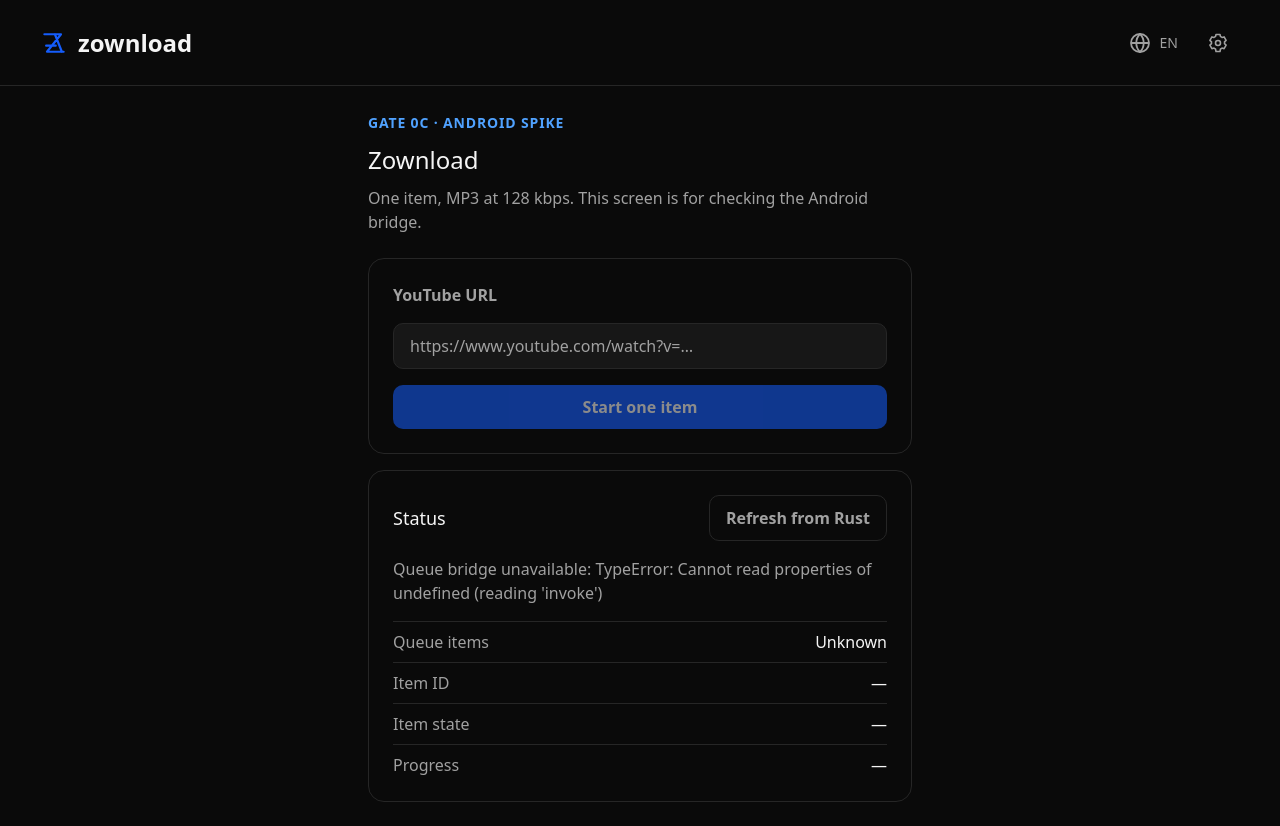
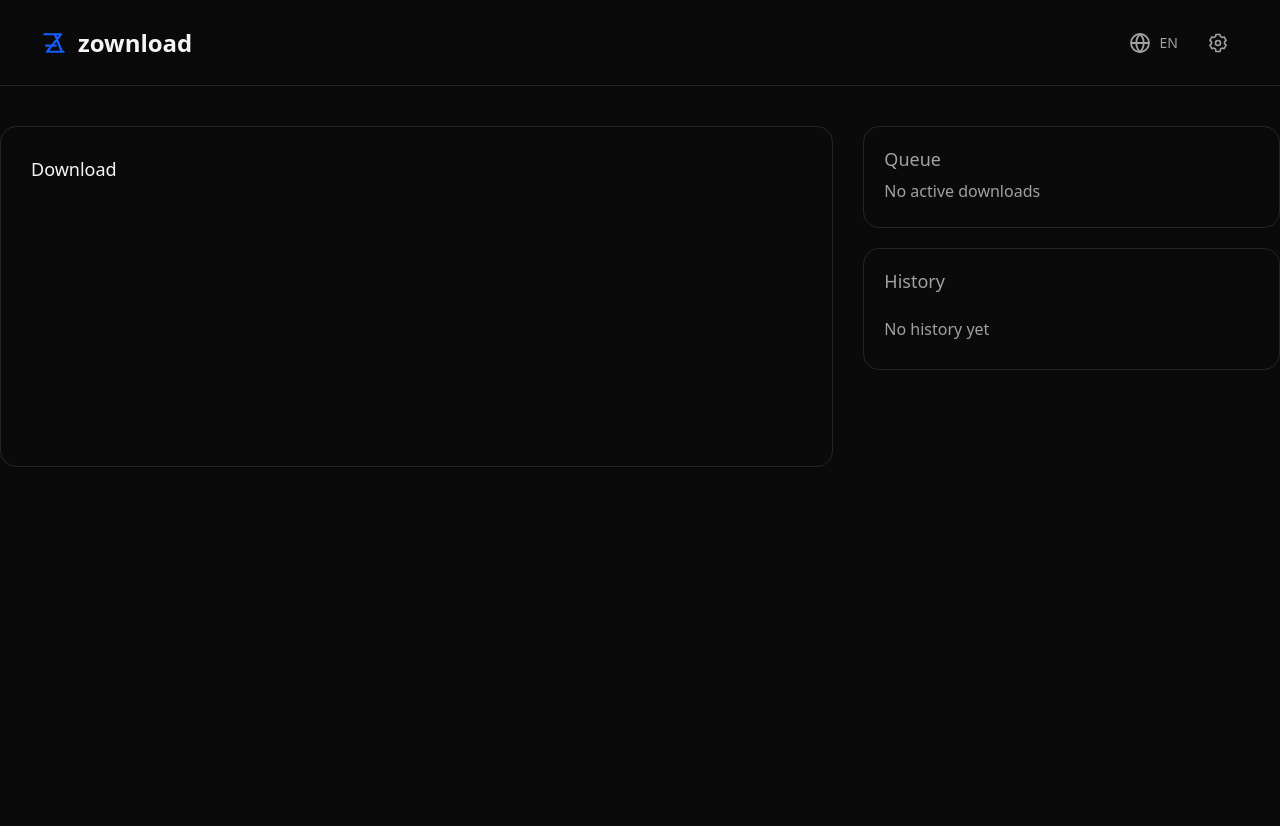
Before and after one commit to zahidzta/zownload_application, a React (Vite) app: page / in a window 1280 px wide. After the commit the page ends 800 px from the top, so only its background shows below. Built offline with nearby package versions, Linux system fonts and the light colour scheme.

Commit message:
Build desktop main shell with right-side Queue and History

```diff
--- a/src/App.tsx
+++ b/src/App.tsx
@@ -1,150 +1,21 @@
 // SPDX-License-Identifier: GPL-3.0-or-later
 // SPDX-FileCopyrightText: 2026 zahidzta
-import { useEffect, useRef, useState, type FormEvent } from 'react'
-import { call, on, type QueueItem } from '../shared/contract'
-import { Header } from './components/Header'
+
+import { AppShell } from './components/AppShell'
+import { Card } from './components/ui/Card'
+import { t } from './i18n'
+import { useShellStore } from './state/shell'
 
 export default function App() {
-  const [url, setUrl] = useState('')
-  const [queue, setQueue] = useState<QueueItem[] | null>(null)
-  const [busy, setBusy] = useState(false)
-  const [message, setMessage] = useState('Loading queue from Rust…')
-  const [lastId, setLastId] = useState<string | null>(null)
-  const mounted = useRef(false)
-  const loadVersion = useRef(0)
-
-  async function refreshQueue() {
-    const version = ++loadVersion.current
-    try {
-      const items = await call('get_queue', {})
-      if (!mounted.current || version !== loadVersion.current) return
-      setQueue(items)
-      setMessage((current) =>
-        current === 'Loading queue from Rust…'
-          ? items.length === 0 ? 'Queue ready.' : 'Queue restored from Rust.'
-          : current,
-      )
-    } catch (error) {
-      if (!mounted.current || version !== loadVersion.current) return
-      setQueue(null)
-      setMessage(`Queue bridge unavailable: ${String(error)}`)
-    }
-  }
-
-  useEffect(() => {
-    mounted.current = true
-    let disposed = false
-    const unsubscribe: Array<() => void> = []
-    async function connect() {
-      try {
-        const offUpdated = await on('queue:item-updated', () => { void refreshQueue() })
-        if (disposed) { offUpdated(); return }
-        unsubscribe.push(offUpdated)
-        const offRemoved = await on('queue:item-removed', () => { void refreshQueue() })
-        if (disposed) { offRemoved(); return }
-        unsubscribe.push(offRemoved)
-      } catch (error) {
-        if (!disposed) setMessage(`Queue subscription unavailable: ${String(error)}`)
-      } finally {
-        if (!disposed) await refreshQueue()
-      }
-    }
-    void connect()
-    return () => {
-      disposed = true
-      mounted.current = false
-      loadVersion.current += 1
-      unsubscribe.forEach((off) => off())
-    }
-  }, [])
-
-  async function startOne(event: FormEvent<HTMLFormElement>) {
-    event.preventDefault()
-    if (busy || queue?.length !== 0) return
-
-    setBusy(true)
-    try {
-      const id = await call('enqueue_download', {
-        request: {
-          url: url.trim(),
-          format: 'mp3',
-          quality: { type: 'audio', bitrate: 128 },
-          isPlaylist: false,
-        },
-      })
-      setLastId(id)
-      setMessage('MP3 published in Downloads. Open it on the device to check playback.')
-    } catch (error) {
-      setMessage(`Start failed: ${String(error)}`)
-    } finally {
-      setBusy(false)
-      void refreshQueue()
-    }
-  }
-
-  async function continueOne(id: string) {
-    if (busy) return
-    setBusy(true)
-    try {
-      await call('resume_download', { id })
-      setMessage('MP3 published in Downloads after continuing the saved item.')
-    } catch (error) {
-      setMessage(`Continue failed: ${String(error)}`)
-    } finally {
-      setBusy(false)
-      void refreshQueue()
-    }
-  }
-
-  const item = queue?.[0]
+  const locale = useShellStore((state) => state.locale)
 
   return (
-    <>
-      <Header />
-      <main className="spike">
-      <header>
-        <span className="eyebrow">Gate 0C · Android spike</span>
-        <h1>Zownload</h1>
-        <p>One item, MP3 at 128 kbps. This screen is for checking the Android bridge.</p>
-      </header>
-
-      <form onSubmit={startOne} className="panel">
-        <label htmlFor="source-url">YouTube URL</label>
-        <input
-          id="source-url"
-          type="url"
-          inputMode="url"
-          placeholder="https://www.youtube.com/watch?v=…"
-          value={url}
-          onChange={(event) => setUrl(event.currentTarget.value)}
-          required
-        />
-        <button type="submit" disabled={busy || queue === null || queue.length !== 0}>
-          Start one item
-        </button>
-      </form>
-
-      <section className="panel" aria-labelledby="status-heading">
-        <div className="status-heading">
-          <h2 id="status-heading">Status</h2>
-          <button type="button" className="secondary" onClick={() => { void refreshQueue() }} disabled={busy}>
-            Refresh from Rust
-          </button>
-        </div>
-        <p className="status" role="status">{busy ? 'Working…' : message}</p>
-        <dl>
-          <div><dt>Queue items</dt><dd>{queue === null ? 'Unknown' : queue.length}</dd></div>
-          <div><dt>Item ID</dt><dd className="identifier">{item?.id ?? lastId ?? '—'}</dd></div>
-          <div><dt>Item state</dt><dd>{item?.status === 'paused' ? 'Paused' : item?.status ?? '—'}</dd></div>
-          <div><dt>Progress</dt><dd>{item?.progress.kind === 'single' ? `${item.progress.percent}%` : '—'}</dd></div>
-        </dl>
-        {item?.status === 'paused' && (
-          <button type="button" disabled={busy} onClick={() => { void continueOne(item.id) }}>
-            Continue
-          </button>
-        )}
-      </section>
-      </main>
-    </>
+    <AppShell>
+      <Card
+        title={t(locale, 'input.title')}
+        className="min-h-[21.3125rem] rounded-card border border-border bg-card p-card"
+        headingClassName="text-card-title font-medium text-text-strong"
+      />
+    </AppShell>
   )
 }
--- /dev/null
+++ b/src/components/AppShell.tsx
@@ -0,0 +1,53 @@
+// SPDX-License-Identifier: GPL-3.0-or-later
+// SPDX-FileCopyrightText: 2026 zahidzta
+
+import type { ReactNode } from 'react'
+import type { Locale } from '../i18n'
+import { Header } from './Header'
+import { Card } from './ui/Card'
+import { Page } from './ui/Page'
+import { t } from '../i18n'
+import { useShellStore } from '../state/shell'
+
+interface AppShellProps {
+  children: ReactNode
+}
+
+export function AppShell({ children }: AppShellProps) {
+  const locale = useShellStore((state) => state.locale)
+
+  return (
+    <>
+      <Header />
+      <AppShellView locale={locale}>{children}</AppShellView>
+    </>
+  )
+}
+
+export function AppShellView({ locale, children }: AppShellProps & { locale: Locale }) {
+  return (
+    <Page
+        title={t(locale, 'input.title')}
+        headingClassName="sr-only"
+        className="mx-auto grid w-full max-w-[86.25rem] grid-cols-1 gap-card px-section pt-shell lg:grid-cols-[minmax(0,2fr)_minmax(0,1fr)] xl:px-0"
+      >
+        <div className="min-w-0 lg:col-start-1">{children}</div>
+        <div className="flex min-w-0 flex-col gap-5 lg:col-start-2">
+          <Card
+            title={t(locale, 'queue.title')}
+            className="min-h-[6.375rem] rounded-card border border-border bg-card p-5"
+            headingClassName="text-card-title font-medium text-text"
+          >
+            <p className="mt-2 mb-0 text-body text-text">{t(locale, 'queue.empty')}</p>
+          </Card>
+          <Card
+            title={t(locale, 'history.title')}
+            className="min-h-[7.625rem] rounded-card border border-border bg-card p-5"
+            headingClassName="text-card-title font-medium text-text"
+          >
+            <p className="mt-section mb-0 text-body text-text">{t(locale, 'history.empty')}</p>
+          </Card>
+        </div>
+    </Page>
+  )
+}
--- a/src/styles.css
+++ b/src/styles.css
@@ -57,64 +57,3 @@
   outline: var(--focus-ring-width) solid var(--color-focus);
   outline-offset: var(--focus-ring-offset);
 }
-
-/* The Gate 0C bridge probe remains in place until 1A-07 replaces its screen. */
-.spike {
-  width: min(100%, 36rem);
-  margin: 0 auto;
-  padding: max(var(--spacing-section), env(safe-area-inset-top)) var(--spacing-stack)
-    max(var(--spacing-section), env(safe-area-inset-bottom));
-}
-
-.spike header { margin-bottom: var(--spacing-section); }
-.spike .eyebrow {
-  color: var(--color-accent-text);
-  font-size: var(--text-small);
-  font-weight: 700;
-  letter-spacing: .06em;
-  text-transform: uppercase;
-}
-.spike h1 { margin: var(--spacing-compact) 0; color: var(--color-text-strong); font-size: var(--text-app-title); }
-.spike h2 { margin: 0; color: var(--color-text-strong); font-size: var(--text-card-title); }
-.spike p { line-height: 1.5; }
-
-.spike .panel {
-  display: grid;
-  gap: var(--spacing-stack);
-  margin-top: var(--spacing-stack);
-  padding: var(--spacing-section);
-  border: 1px solid var(--color-border);
-  border-radius: var(--radius-card);
-  background: var(--color-card);
-  box-shadow: var(--shadow-card);
-}
-
-.spike label { font-weight: 700; }
-.spike input {
-  width: 100%;
-  padding: var(--spacing-control-gap) var(--spacing-stack);
-  border: 1px solid var(--color-border);
-  border-radius: var(--radius-control);
-  background: var(--color-field);
-  color: var(--color-text-strong);
-}
-.spike input::placeholder { color: var(--color-text); }
-.spike button {
-  min-height: 2.75rem;
-  padding: var(--spacing-control-gap) var(--spacing-stack);
-  border: 0;
-  border-radius: var(--radius-control);
-  background: var(--color-primary);
-  color: var(--color-text-strong);
-  font-weight: 700;
-  cursor: pointer;
-}
-.spike button:disabled { opacity: .55; cursor: not-allowed; }
-.spike .secondary { border: 1px solid var(--color-border); background: var(--color-card); color: var(--color-text); }
-.spike .status-heading { display: flex; align-items: center; justify-content: space-between; gap: var(--spacing-control-gap); }
-.spike .status { margin: 0; overflow-wrap: anywhere; }
-.spike dl { display: grid; gap: var(--spacing-compact); margin: 0; }
-.spike dl div { display: flex; justify-content: space-between; gap: var(--spacing-stack); border-top: 1px solid var(--color-border); padding-top: var(--spacing-compact); }
-.spike dt { color: var(--color-text); }
-.spike dd { margin: 0; color: var(--color-text-strong); text-align: right; }
-.spike .identifier { overflow-wrap: anywhere; }
```
Also changed, not shown: 2 other files (tests, documents, lock files or other folders).
